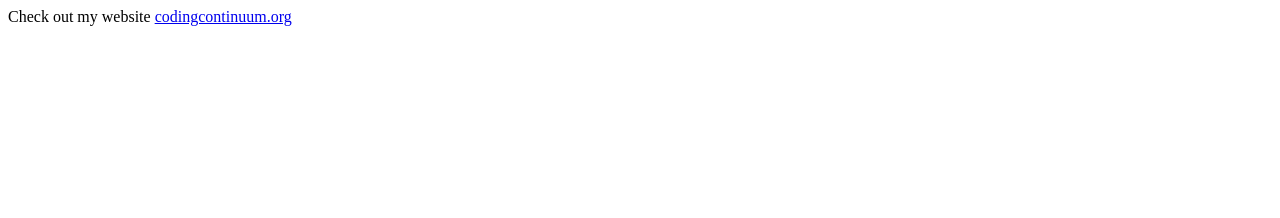
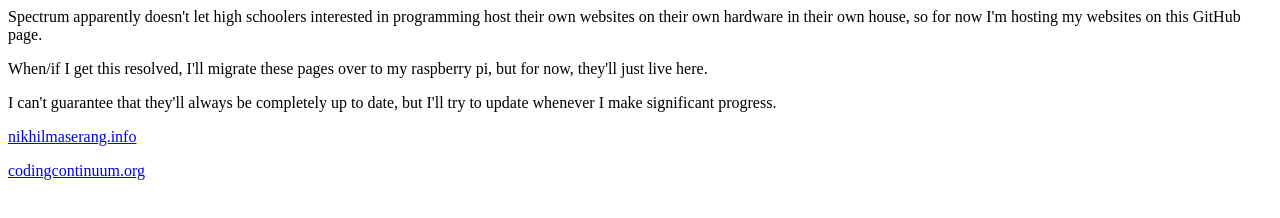
Before and after one commit to Nik3141/Nik3141.github.io, a plain HTML site: page index.html in a window 1280 px wide. Drawn offline with Linux system fonts and the light colour scheme.

Commit message:
Update index.html

```diff
--- a/index.html
+++ b/index.html
@@ -3,6 +3,10 @@
 		<title>Nik3141</title>
 	</head>
 	<body>
-		Check out my website <a target="blank" href="codingcontinuum.org">codingcontinuum.org</a>
+		<p>Spectrum apparently doesn't let high schoolers interested in programming host their own websites on their own hardware in their own house, so for now I'm hosting my websites on this GitHub page.</p>
+		<p>When/if I get this resolved, I'll migrate these pages over to my raspberry pi, but for now, they'll just live here.</p>
+		<p>I can't guarantee that they'll always be completely up to date, but I'll try to update whenever I make significant progress.</p>
+		<p><a target="_blank" href="nikhilmaserang.info\index.html">nikhilmaserang.info</a></p>
+		<p><a target="_blank" href="codingcontinuum.org\index.html">codingcontinuum.org</a></p>
 	</body>
 </html>
```
